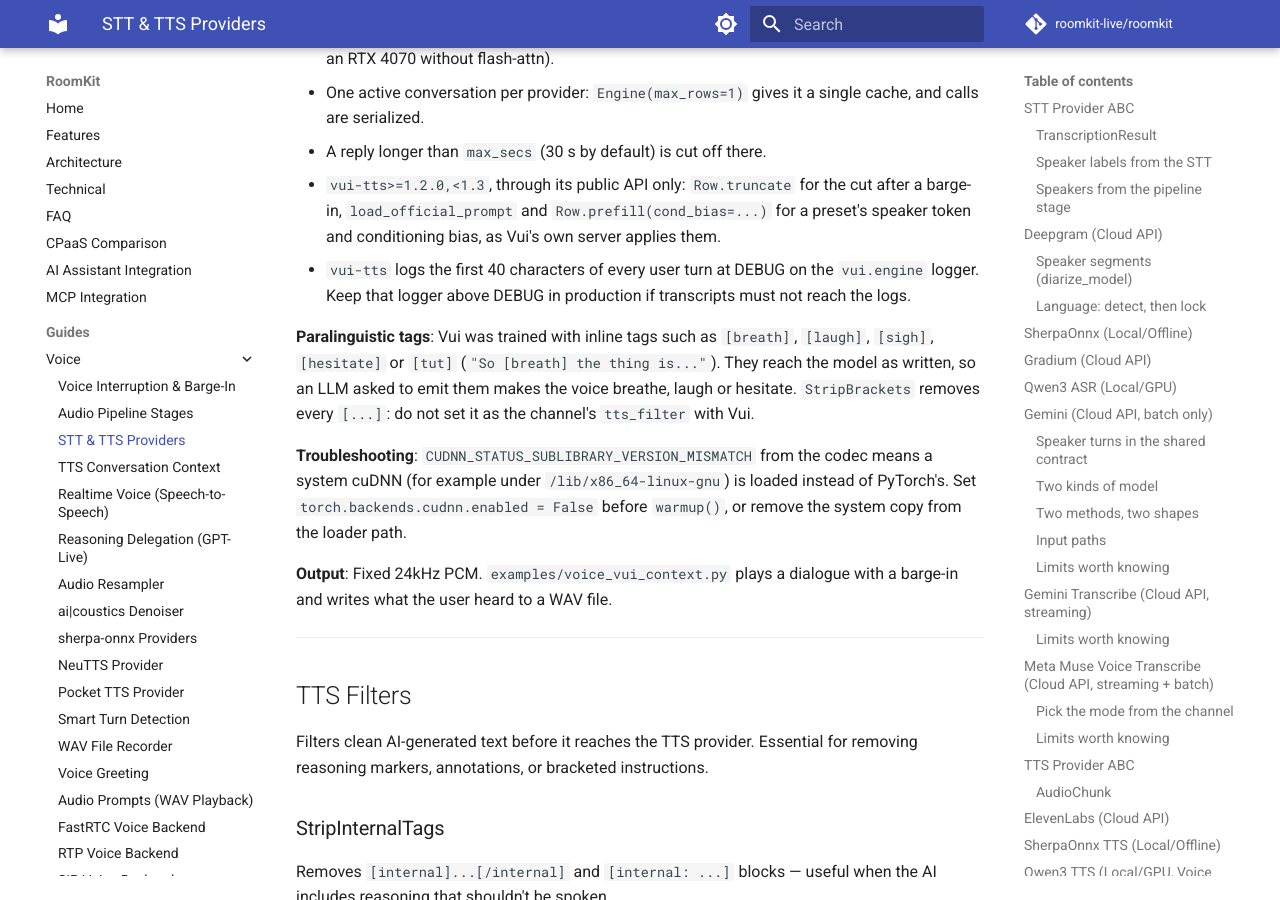
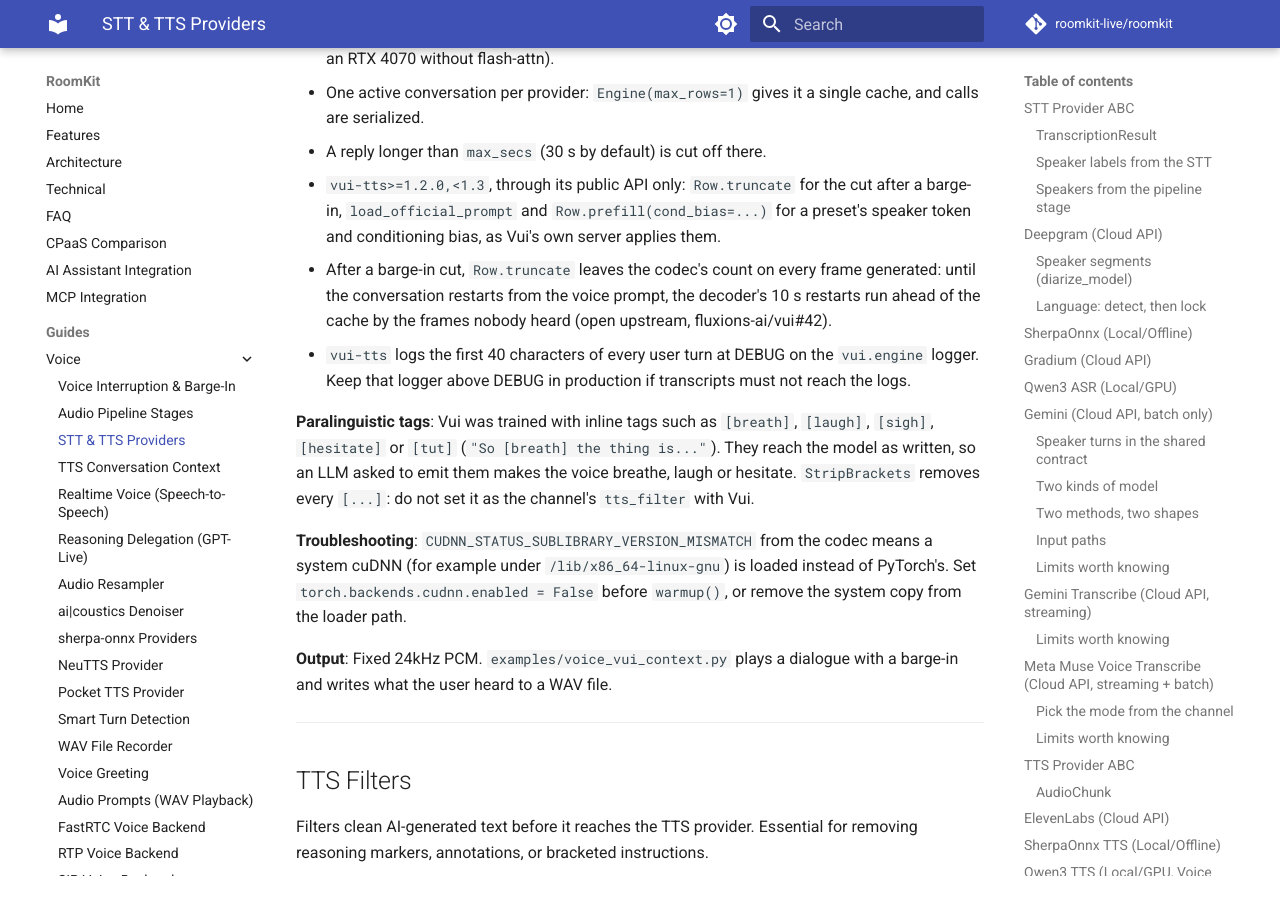
Before and after one commit to roomkit-live/roomkit-docs, an MkDocs documentation site: the page built from docs/guides/stt-tts-providers.md, in a window 1280 px wide and 900 px high, scrolled down 34601 px. Built offline with MkDocs 1.6.1 and Material for MkDocs 9.7.7, drawn with Linux system fonts in a browser that asks for light colours; comment, search, counter and statistics services are not loaded.

Commit message:
docs(vui): after a barge-in cut the decoder's 10 s restarts run ahead of the cache until the conversation restarts, per review (RMK-197)

```diff
--- a/docs/guides/stt-tts-providers.md
+++ b/docs/guides/stt-tts-providers.md
@@ -1466,6 +1466,10 @@ What the provider does with the context:
   cut after a barge-in, `load_official_prompt` and `Row.prefill(cond_bias=...)`
   for a preset's speaker token and conditioning bias, as Vui's own server
   applies them.
+- After a barge-in cut, `Row.truncate` leaves the codec's count on every
+  frame generated: until the conversation restarts from the voice prompt,
+  the decoder's 10 s restarts run ahead of the cache by the frames nobody
+  heard (open upstream, fluxions-ai/vui#42).
 - `vui-tts` logs the first 40 characters of every user turn at DEBUG on the
   `vui.engine` logger. Keep that logger above DEBUG in production if
   transcripts must not reach the logs.
```
